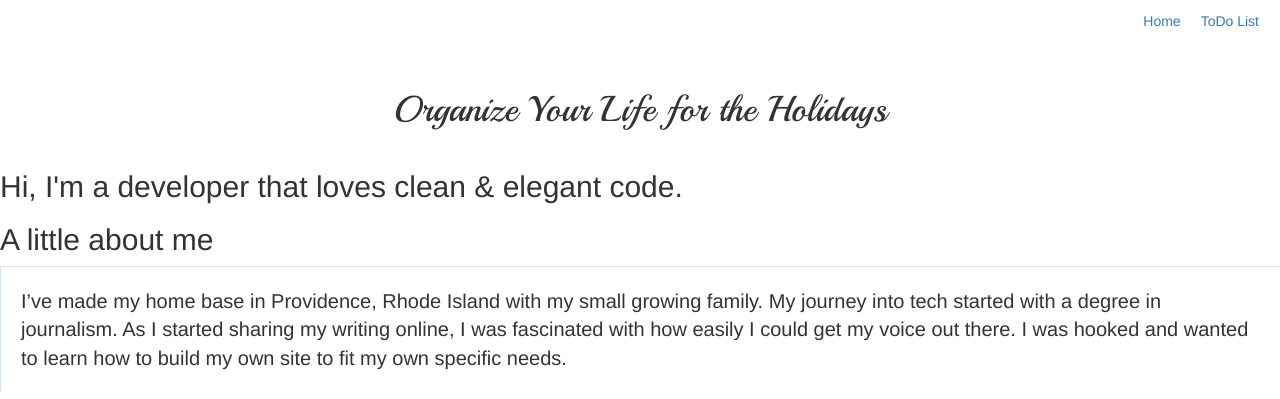
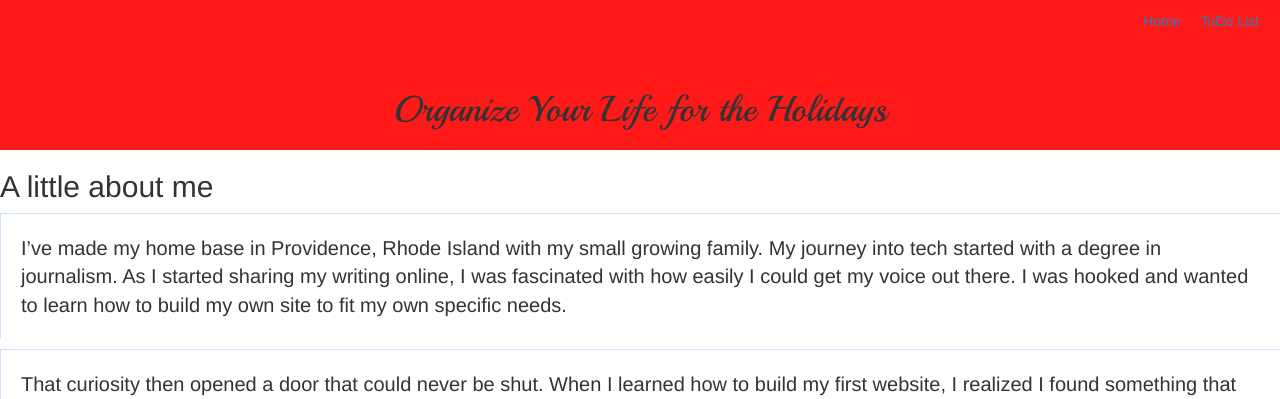
Before and after one commit to camorris/holidaylist, a plain HTML site: page home/index.html in a window 1280 px wide. Shown: the top 399 px of the page. Drawn offline with nearby package versions, Linux system fonts and the light colour scheme; files whose address does not match are found by name.

Commit message:
updated background

```diff
--- a/css/styles.css
+++ b/css/styles.css
@@ -56,6 +56,9 @@
     cursor: pointer;
   }
 
+  .header{
+    background-color: rgba(255,0,0,0.9);
+  }
   h1 {
     color: #473e39;
     font-weight: 400;
--- a/home/index.html
+++ b/home/index.html
@@ -11,6 +11,7 @@
 
 </head>
 <body>
+  <div class="header">
     <div class="navbar">
       <nav>
         <ul>
@@ -20,8 +21,6 @@
       </nav>
     </div>
       <h1>Organize Your Life for the Holidays</h1>
-<div >
-        <h2><span>Hi,</span> I'm a developer that loves clean & elegant code.</h2>
   </div>
 <div class="half-width">
 
```
Lines whose indentation alone changed are shown as unchanged.
